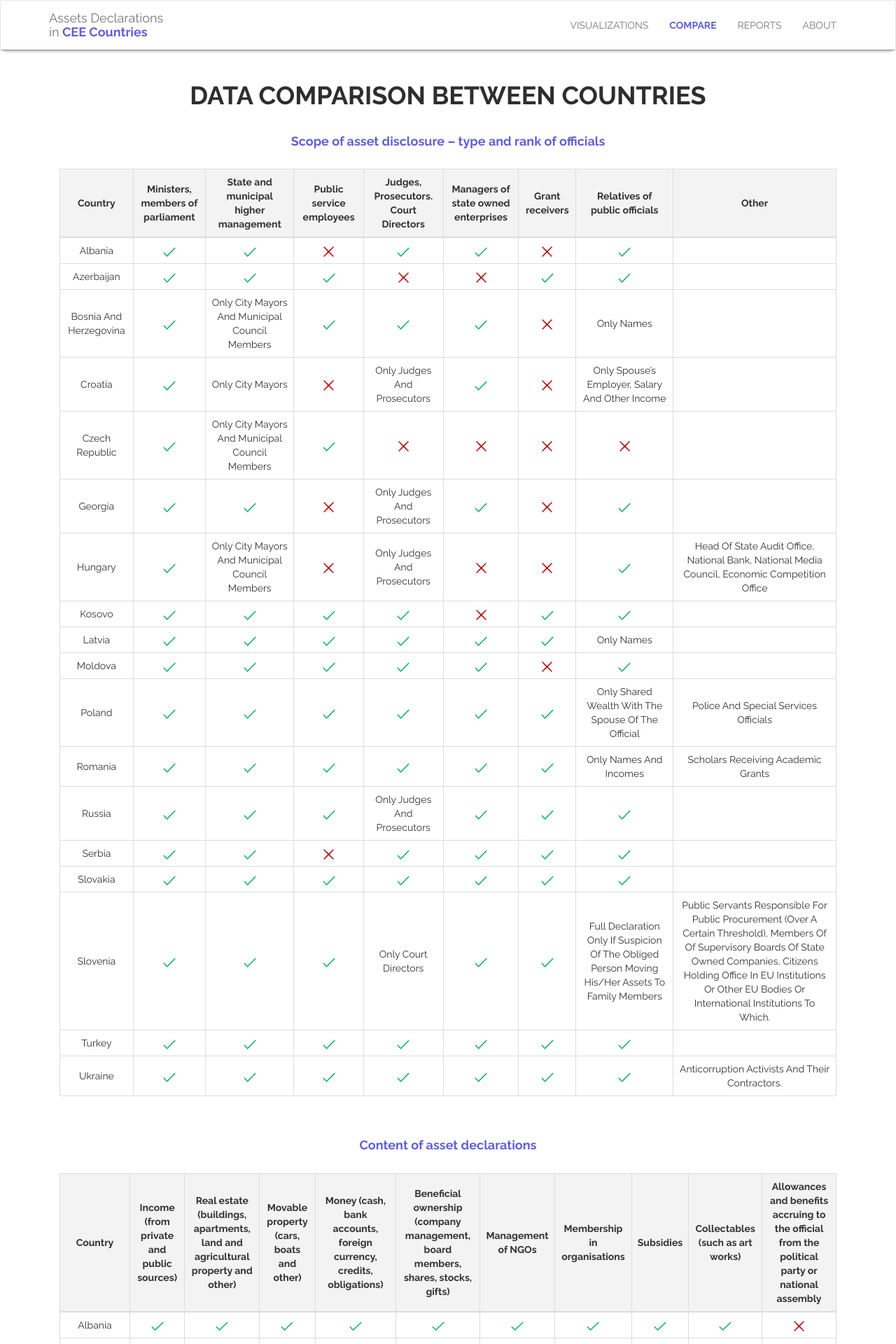
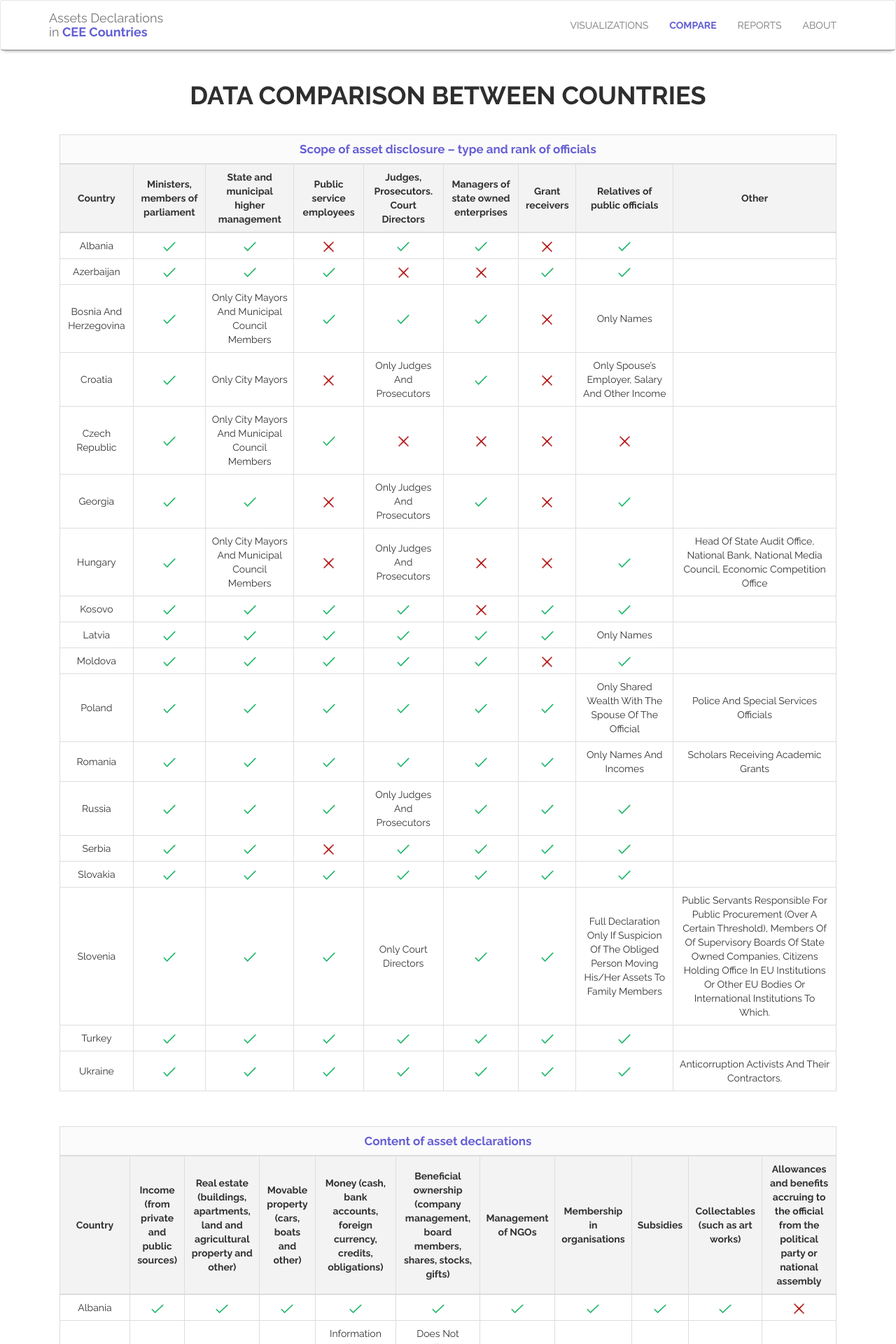
Before and after one commit to opendatakosovo/cee-asset-declarations, a Jekyll site: the page built from _pages/compare.md, in a window 1280 px wide. Shown: the top 1920 px of the page at 70% size. Built offline with Jekyll 4.4.1, drawn with Linux system fonts in a browser that asks for light colours; a style sheet for code colours, icons or effects is not loaded.

Commit message:
compare tables improvements

```diff
--- a/_layouts/compare.html
+++ b/_layouts/compare.html
@@ -3,10 +3,10 @@
    <div class="col-md-12">
       <h1 class="compare-title">Data Comparison between countries</h1>
       <!-- Tables -->
-      <h4 class="data-section-title">Scope of asset disclosure – type and rank of officials</h4>
       <div class="table-responsive">
          <table cellspacing="0" class="table with-responsive-wrapper compare table-hover scope_asset_disclosure table-bordered">
             <thead>
+               <th class="table-title" colspan="9">Scope of asset disclosure – type and rank of officials</th>
                <tr>
                   <th>Country</th>
                   <th>Ministers, members of parliament</th>
@@ -24,10 +24,10 @@
          </table>
       </div>
 
-      <h4 class="data-section-title">Content of asset declarations</h4>
       <div class="table-responsive">
          <table cellspacing="0" class="table with-responsive-wrapper content_asset_declarations compare table-bordered table-hover">
             <thead>
+               <th class="table-title" colspan="11">Content of asset declarations</th>
                <tr>
                   <th>Country</th>
                   <th>Income (from private and public sources)</th>
@@ -47,10 +47,10 @@
          </table>
       </div>
 
-      <h4 class="data-section-title">Public Access to asset declarations</h4>
       <div class="table-responsive">
          <table class="table table-hover with-responsive-wrapper public_access_to_asset_declarations table-bordered compare">
             <thead>
+               <th class="table-title" colspan="3">Public Access to asset declarations</th>
                <tr>
                   <th>Country</th>
                   <th>Availability of declarations to the public</th>
@@ -62,10 +62,10 @@
          </table>
       </div>
 
-      <h4 class="data-section-title">Bodies responsible for storing and managing asset declaration data</h4>
       <div class="table-responsive">
          <table class="table with-responsive-wrapper table-hover table-bordered bodies_responsible_for_storing_and_managing_asset_declaration_data compare">
             <thead>
+               <th class="table-title" colspan="3">Bodies responsible for storing and managing asset declaration data</th>
                <tr>
                   <th>Country</th>
                   <th>Separate agency entrusted with asset declaration data management</th>
@@ -77,10 +77,10 @@
          </table>
       </div>
 
-      <h4 class="data-section-title">Verification and control of asset information</h4>
       <div class="table-responsive">
          <table cellspacing="0" class="table with-responsive-wrapper table-hover table-bordered compare verification_and_control_of_asset_information">
             <thead>
+               <th class="table-title" colspan="7">Verification and control of asset information</th>
                <tr>
                   <th>Country</th>
                   <th>Asset declarations verified</th>
@@ -96,10 +96,10 @@
          </table>
       </div>
 
-      <h4 class="data-section-title">Sanctions for non-declaration and incorrect information</h4>
       <div class="table-responsive">
          <table cellspacing="0" class="table with-responsive-wrapper table-hover table-bordered compare sanctions_for_non_declaration_and_incorrect_information">
             <thead>
+               <th class="table-title" colspan="5">Sanctions for non-declaration and incorrect information</th>
                <tr>
                   <th>Country</th>
                   <th>Financial fines</th>
@@ -113,10 +113,10 @@
          </table>
       </div>
 
-      <h4 class="data-section-title">Timeline for storing of asset declaration information</h4>
       <div class="table-responsive">
          <table class="table table-hover table-bordered timeline_for_storing_of_asset_declaration_information compare with-responsive-wrapper">
             <thead>
+               <th class="table-title" colspan="2">Timeline for storing of asset declaration information</th>
                <tr>
                   <th>Country</th>
                   <th>Timeline for storing of asset declaration information</th>
@@ -127,10 +127,10 @@
          </table>
       </div>
 
-      <h4 class="data-section-title">Clarity of asset disclosure legislation</h4>
       <div class="table-responsive">
          <table class="table table-hover table-bordered compare clarity_of_asset_disclosure_legislation with-responsive-wrapper">
             <thead>
+               <th class="table-title" colspan="3">Clarity of asset disclosure legislation</th>
                <tr>
                   <th>Country</th>
                   <th>Asset declarations framework regulated by separate law</th>
@@ -142,10 +142,10 @@
          </table>
       </div>
 
-      <h4 class="data-section-title">Means of submission of asset declarations</h4>
       <div class="table-responsive">
          <table class="table table-hover table-bordered compare means_of_submission_of_asset_declarations with-responsive-wrapper">
             <thead>
+               <th class="table-title" colspan="4">Means of submission of asset declarations</th>
                <tr>
                   <th>Country</th>
                   <th>Filled by hand</th>
@@ -158,10 +158,10 @@
          </table>
       </div>
 
-      <h4 class="data-section-title">Openness of asset declarations</h4>
       <div class="table-responsive">
          <table class="table table-hover table-bordered compare openness_of_asset_declarations with-responsive-wrapper">
             <thead>
+               <th class="table-title" colspan="5">Openness of asset declarations</th>
                <tr>
                   <th>Country</th>
                   <th>Published</th>
--- a/css/style.css
+++ b/css/style.css
@@ -145,6 +145,26 @@ g:hover {
    border: 0px solid #2980B9;
 }
 
+.table-title {
+   border-top: 2px solid #333;
+   border-style: hidden;
+   background-color: #fbfbfb;
+   font-size: 17px;
+   color: #665fd5;
+}
+
+/*.cont table {
+  border-collapse: collapse;
+  border: solid 1px #000;
+}
+.cont table thead th.table-title {
+  border: solid 1px #000;
+}
+.no-border {
+  border: solid 1px #FFF!important;
+  color: red;
+}*/
+
 .visualization-responsive-table {
    border: none;
 }
--- a/js/main.js
+++ b/js/main.js
@@ -66,6 +66,7 @@ if (window.location.pathname == '/cee-asset-declarations/') {
    });
 }
 
+
 $('.scrollup').on('click', function(e) {
    $("html, body").animate({
       scrollTop: 0
```
